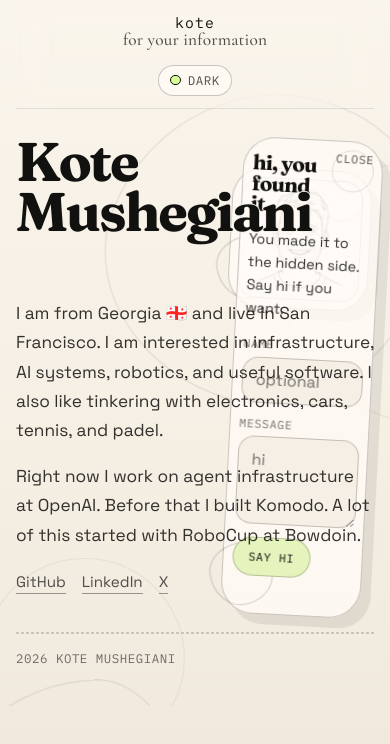
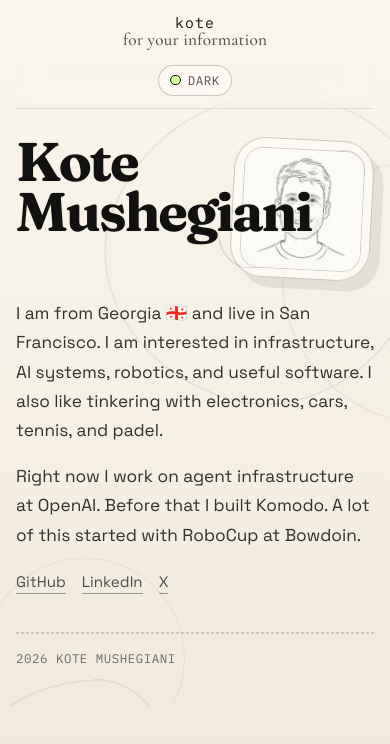
Before and after one commit to kmushegi/kote.fyi, a Next.js app in the folder site/: page / in a window 390 px wide. Shown: the top 744 px of the page. Built offline with nearby package versions, Linux system fonts and the light colour scheme; no server answers.

Commit message:
Polish portrait theme and mobile flip

```diff
--- a/site/app/globals.css
+++ b/site/app/globals.css
@@ -19,6 +19,8 @@
   --portrait-frame-paper: rgba(255, 255, 255, 0.85);
   --portrait-frame-border: color-mix(in srgb, var(--ink) 22%, transparent);
   --portrait-frame-glow: none;
+  --portrait-frame-glow-opacity: 0;
+  --portrait-frame-glow-peak: 0;
   --portrait-image-filter: none;
   --shadow: 10px 10px 0 rgba(17, 17, 15, 0.08);
   --radius-xl: 32px;
@@ -49,8 +51,10 @@
   --portrait-frame-paper: rgba(214, 218, 210, 0.78);
   --portrait-frame-border: rgba(241, 236, 226, 0.18);
   --portrait-frame-glow:
-    radial-gradient(circle at 18% 18%, rgba(255, 191, 118, 0.2), transparent 54%),
-    linear-gradient(135deg, rgba(255, 235, 206, 0.08), transparent 45%);
+    radial-gradient(circle at 12% 12%, rgba(255, 221, 173, 1) 0%, rgba(255, 189, 118, 0.9) 15%, rgba(255, 154, 78, 0.38) 31%, rgba(255, 118, 48, 0.12) 46%, transparent 66%),
+    linear-gradient(135deg, rgba(255, 225, 180, 0.18), transparent 44%);
+  --portrait-frame-glow-opacity: 0.22;
+  --portrait-frame-glow-peak: 0.88;
   --portrait-image-filter: contrast(0.94) brightness(0.92) sepia(0.14) saturate(0.82);
   --shadow: 10px 10px 0 rgba(0, 0, 0, 0.24);
   color-scheme: dark;
@@ -376,7 +380,9 @@ h1 {
 
 .portrait-flip-shell {
   position: relative;
+  -webkit-transform-style: preserve-3d;
   transform-style: preserve-3d;
+  will-change: transform;
   transition: transform 560ms cubic-bezier(0.2, 0.75, 0.2, 1);
 }
 
@@ -400,9 +406,19 @@ h1 {
 .portrait-face {
   -webkit-backface-visibility: hidden;
   backface-visibility: hidden;
+  -webkit-transform-style: preserve-3d;
+  transform-style: preserve-3d;
+  transition:
+    opacity 0ms linear 280ms,
+    visibility 0ms linear 280ms;
 }
 
 .portrait-front {
+  position: relative;
+  z-index: 2;
+  opacity: 1;
+  visibility: visible;
+  transform: rotateY(0deg) translateZ(1px);
   pointer-events: auto;
 }
 
@@ -412,16 +428,25 @@ h1 {
   min-height: 100%;
   display: flex;
   flex-direction: column;
-  transform: rotateY(180deg);
+  z-index: 1;
+  opacity: 0;
+  visibility: hidden;
+  transform: rotateY(180deg) translateZ(1px);
   pointer-events: none;
 }
 
 .portrait-stack-open .portrait-front {
+  opacity: 0;
   pointer-events: none;
+  visibility: hidden;
+  transition-delay: 0ms;
 }
 
 .portrait-stack-open .portrait-back {
+  opacity: 1;
   pointer-events: auto;
+  visibility: visible;
+  transition-delay: 280ms;
 }
 
 .portrait-card::before {
@@ -453,14 +478,36 @@ h1 {
   border-radius: calc(var(--radius-xl) - 0.6rem);
   aspect-ratio: 1 / 1;
   border: 1.5px solid var(--portrait-frame-border);
-  background: var(--portrait-frame-glow), var(--portrait-frame-paper);
+  background: var(--portrait-frame-paper);
+}
+
+.portrait-frame::before {
+  content: "";
+  position: absolute;
+  inset: -16%;
+  background: var(--portrait-frame-glow);
+  opacity: var(--portrait-frame-glow-opacity);
+  mix-blend-mode: screen;
+  pointer-events: none;
+  transform-origin: 12% 12%;
+  z-index: 2;
+}
+
+:root.theme-warming[data-theme="dark"] .portrait-frame::before {
+  animation: portrait-bulb-on 900ms cubic-bezier(0.16, 0.8, 0.2, 1) both;
 }
 
 .portrait-frame img {
+  position: relative;
+  z-index: 1;
   width: 100%;
   height: 100%;
   object-fit: cover;
   filter: var(--portrait-image-filter);
+}
+
+:root.theme-warming[data-theme="dark"] .portrait-frame img {
+  animation: portrait-lamp-image 900ms cubic-bezier(0.16, 0.8, 0.2, 1) both;
 }
 
 .portrait-caption {
@@ -653,6 +700,33 @@ h1 {
   }
 }
 
+@keyframes portrait-bulb-on {
+  0% {
+    opacity: 0;
+    transform: translate3d(-10%, -12%, 0) scale(1.45);
+  }
+
+  45% {
+    opacity: var(--portrait-frame-glow-peak);
+    transform: translate3d(0, 0, 0) scale(1.05);
+  }
+
+  100% {
+    opacity: var(--portrait-frame-glow-opacity);
+    transform: translate3d(0, 0, 0) scale(1);
+  }
+}
+
+@keyframes portrait-lamp-image {
+  0% {
+    filter: contrast(0.9) brightness(0.82) sepia(0.02) saturate(0.72);
+  }
+
+  100% {
+    filter: var(--portrait-image-filter);
+  }
+}
+
 @media (max-width: 980px) {
   .hero {
     grid-template-columns: 1fr;
@@ -738,15 +812,8 @@ h1 {
   }
 
   .portrait-card {
-    position: absolute;
-    top: 1.9rem;
-    right: 0.1rem;
-    width: min(36vw, 9.25rem);
     max-width: none;
     margin: 0;
-    padding: 0.55rem;
-    transform: rotate(3deg);
-    z-index: 1;
   }
 
   .portrait-stack {
@@ -762,6 +829,7 @@ h1 {
   }
 
   .portrait-trigger {
+    width: 100%;
     max-width: none;
     padding: 0.55rem;
     transform: rotate(3deg);
--- a/site/components/theme-toggle.jsx
+++ b/site/components/theme-toggle.jsx
@@ -3,6 +3,7 @@
 import { useEffect, useState } from "react";
 
 const storageKey = "theme-preference";
+let warmingTimer;
 
 function getStoredTheme() {
   if (typeof window === "undefined") {
@@ -17,10 +18,12 @@ function getPreferredTheme() {
   return window.matchMedia("(prefers-color-scheme: dark)").matches ? "dark" : "light";
 }
 
-function applyTheme(nextTheme, persist = false) {
+function applyTheme(nextTheme, { persist = false, animate = false } = {}) {
   const root = document.documentElement;
 
   root.classList.add("theme-changing");
+  root.classList.remove("theme-warming");
+  window.clearTimeout(warmingTimer);
   root.dataset.theme = nextTheme;
   root.style.colorScheme = nextTheme;
   document
@@ -29,6 +32,13 @@ function applyTheme(nextTheme, persist = false) {
 
   if (persist) {
     window.localStorage.setItem(storageKey, nextTheme);
+  }
+
+  if (animate && nextTheme === "dark") {
+    root.classList.add("theme-warming");
+    warmingTimer = window.setTimeout(() => {
+      root.classList.remove("theme-warming");
+    }, 1100);
   }
 
   requestAnimationFrame(() => {
@@ -55,7 +65,7 @@ export default function ThemeToggle() {
       }
 
       const nextTheme = event.matches ? "dark" : "light";
-      applyTheme(nextTheme);
+      applyTheme(nextTheme, { animate: true });
       setTheme(nextTheme);
     };
 
@@ -73,7 +83,7 @@ export default function ThemeToggle() {
       aria-pressed={theme === "dark"}
       onClick={() => {
         const nextTheme = theme === "dark" ? "light" : "dark";
-        applyTheme(nextTheme, true);
+        applyTheme(nextTheme, { persist: true, animate: true });
         setTheme(nextTheme);
       }}
     >
```
